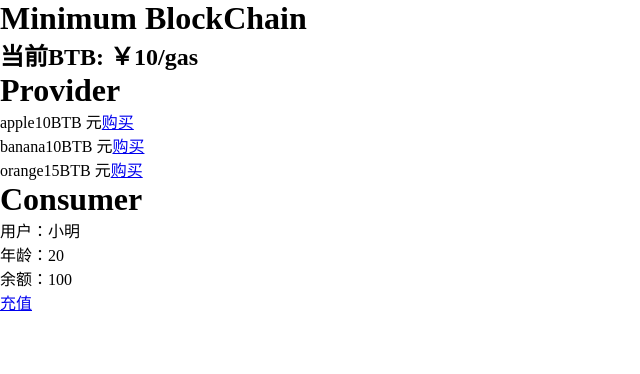
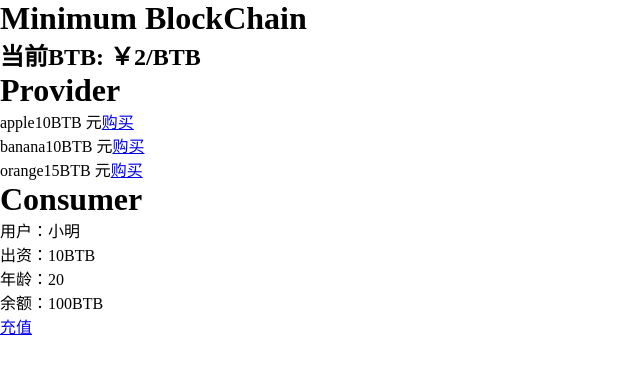
Before and after one commit to kongmingLatern/BlockChain, a Vue app: page / in a window 1280 px wide. Shown: the top 374 px of the page, without its empty margins (0-640 px from the left). Built offline with nearby package versions, Linux system fonts and the light colour scheme.

Commit message:
change: change user info

```diff
--- a/src/App.vue
+++ b/src/App.vue
@@ -4,7 +4,7 @@ import HomeView from '@/views/HomeView.vue';
 
 <template>
   <h1 text-center color-lightblue>Minimum BlockChain</h1>
-  <h2 text-center>当前BTB: ￥10/gas</h2>
+  <h2 text-center>当前BTB: ￥2/BTB</h2>
   <HomeView />
 </template>
 
--- a/src/components/GoodsItmes.vue
+++ b/src/components/GoodsItmes.vue
@@ -13,7 +13,7 @@ defineProps<{
   goods: {
     id: number | string,
     name: string;
-    price: string;
+    price: Readonly<string>;
   }[]
 }>()
 </script>
--- a/src/components/TableInfo.vue
+++ b/src/components/TableInfo.vue
@@ -1,9 +1,10 @@
 <template>
-  <div border border-collapse text-center h-30 w-40 lh-7>
+  <div border border-collapse text-center h-37 w-40 lh-7>
     <header border-b-solid>用户：{{ userInfo.name }}</header>
     <main border-b-solid>
+      <div>出资：<span font-semibold color-red>{{ userInfo.price }}</span></div>
       <div>年龄：{{ userInfo.age }}</div>
-      <div>余额：{{ userInfo.wallet }}</div>
+      <div>余额：<span color-blue>{{ userInfo.wallet }}</span></div>
     </main>
     <footer>
       <router-link to="" decoration-none>充值</router-link>
@@ -15,7 +16,8 @@
 const userInfo = {
   name: '小明',
   age: 20,
-  wallet: 100
+  wallet: '100BTB',
+  price: '10BTB'
 }
 </script>
 
--- a/src/type/index.ts
+++ b/src/type/index.ts
@@ -15,5 +15,5 @@ interface Transaction {
 export interface GoodsItem {
   id: string | number
   name: string
-  price: string
+  price: Readonly<string>
 }
```
